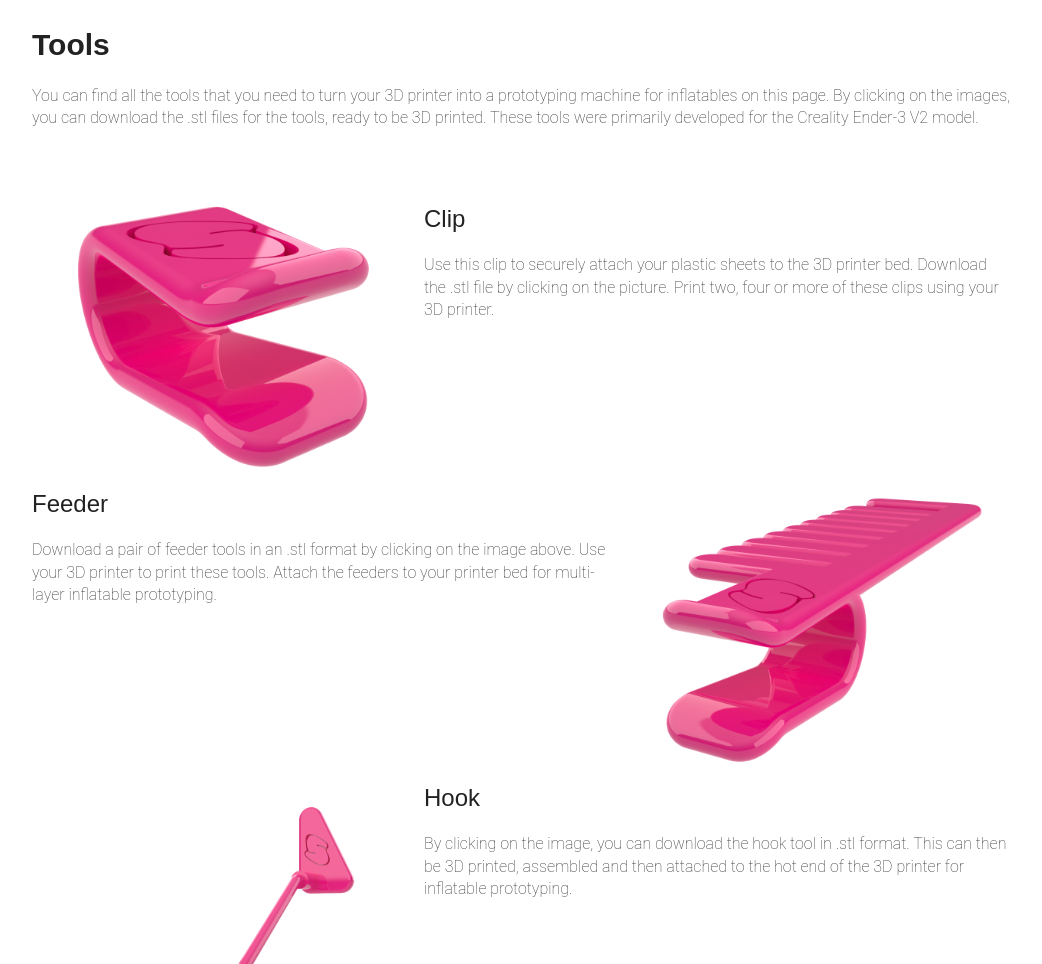
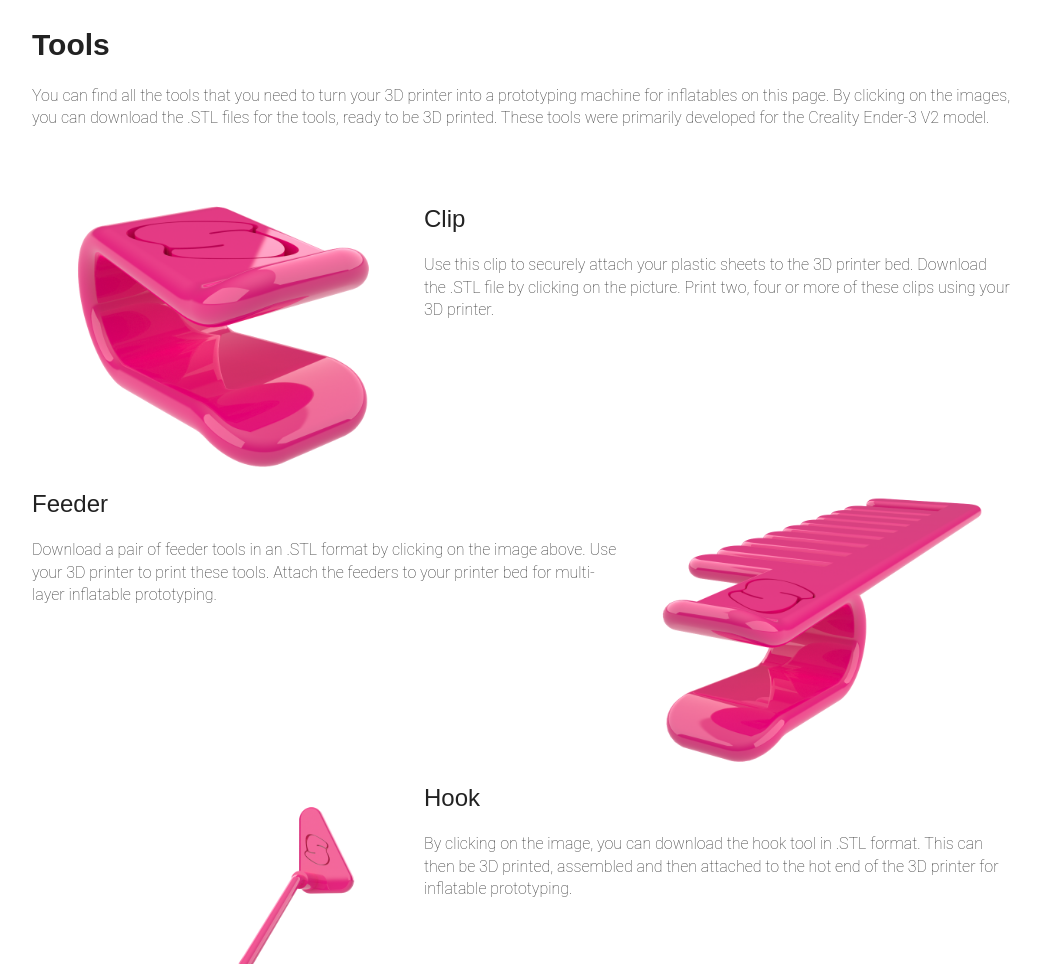
Before and after one commit to squishifier/squishifier.github.io, a Jekyll site: the page built from tools.md, in a window 1280 px wide. Shown: the part 142-1106 px from the top of the page, without its empty margins (118-1160 px from the left). Built offline with Jekyll 4.4.1, drawn with Linux system fonts in a browser that asks for light colours; some web fonts are replaced.

```diff
--- a/tools.md
+++ b/tools.md
@@ -4,25 +4,25 @@ title: Tools
 permalink: /tools/
 ---
 
-You can find all the tools that you need to turn your 3D printer into a prototyping machine for inflatables on this page. By clicking on the images, you can download the .stl files for the tools, ready to be 3D printed. These tools were primarily developed for the Creality Ender-3 V2 model.<br><br><br>
+You can find all the tools that you need to turn your 3D printer into a prototyping machine for inflatables on this page. By clicking on the images, you can download the .STL files for the tools, ready to be 3D printed. These tools were primarily developed for the Creality Ender-3 V2 model.<br><br><br>
 
 <a href="/objects/clip-7mm-2.stl" download="clip_7mm.stl">
   <img class="left" src="/images/clip-3.png" alt="clip">
 </a>
 
 ## Clip
-Use this clip to securely attach your plastic sheets to the 3D printer bed. Download the .stl file by clicking on the picture. Print two, four or more of these clips using your 3D printer.
+Use this clip to securely attach your plastic sheets to the 3D printer bed. Download the .STL file by clicking on the picture. Print two, four or more of these clips using your 3D printer.
 
 <a href="/objects/feeder-7mm-double-2.stl" download="feeder_7mm.stl">
   <img class="right" src="/images/feeder.png" alt="feeder">
 </a>
 
 <h2 style="clear: left">Feeder</h2>
-Download a pair of feeder tools in an .stl format by clicking on the image above. Use your 3D printer to print these tools. Attach the feeders to your printer bed for multi-layer inflatable prototyping.
+Download a pair of feeder tools in an .STL format by clicking on the image above. Use your 3D printer to print these tools. Attach the feeders to your printer bed for multi-layer inflatable prototyping.
 
 <div class="clearfix"><a href="/objects/hot-end-extension-1.stl" download="hook.stl">
   <img class="left" src="/images/hook-2.png" alt="hook">
 </a>
 
 <h2 style="clear: right">Hook</h2>
-By clicking on the image, you can download the hook tool in .stl format. This can then be 3D printed, assembled and then attached to the hot end of the 3D printer for inflatable prototyping.</div>
+By clicking on the image, you can download the hook tool in .STL format. This can then be 3D printed, assembled and then attached to the hot end of the 3D printer for inflatable prototyping.</div>
```
